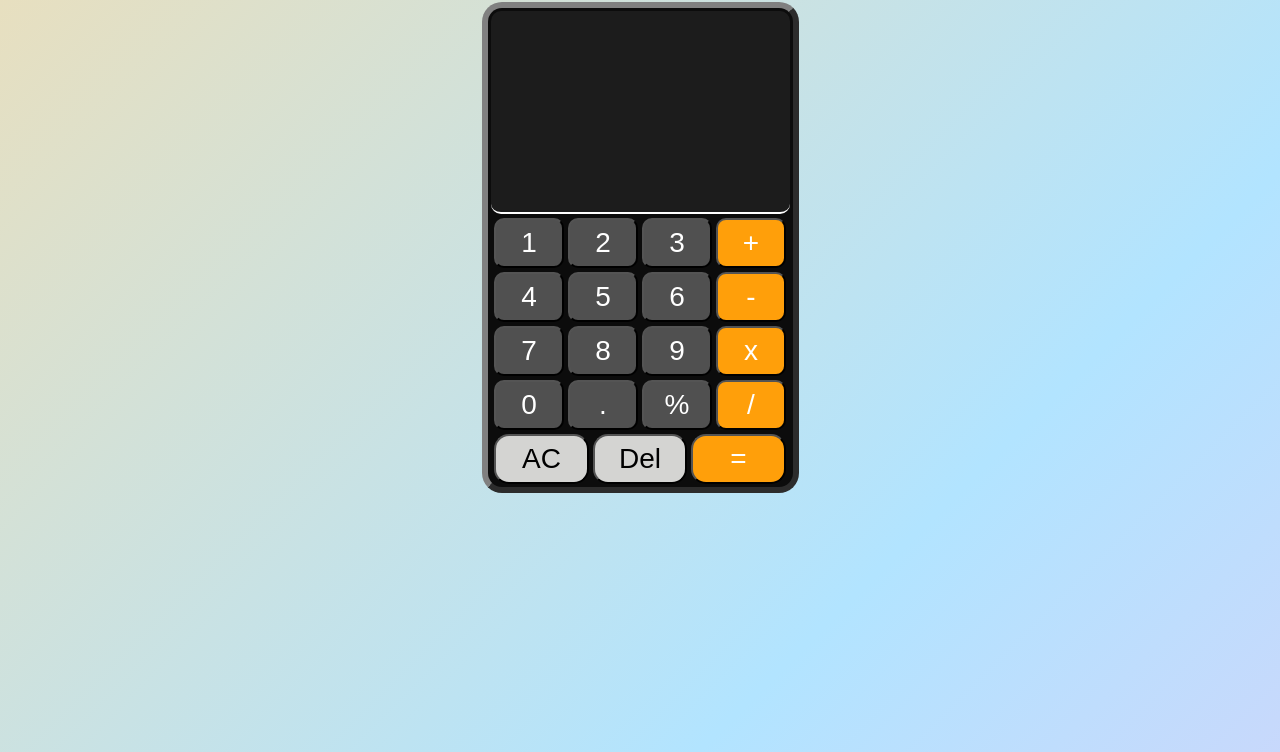
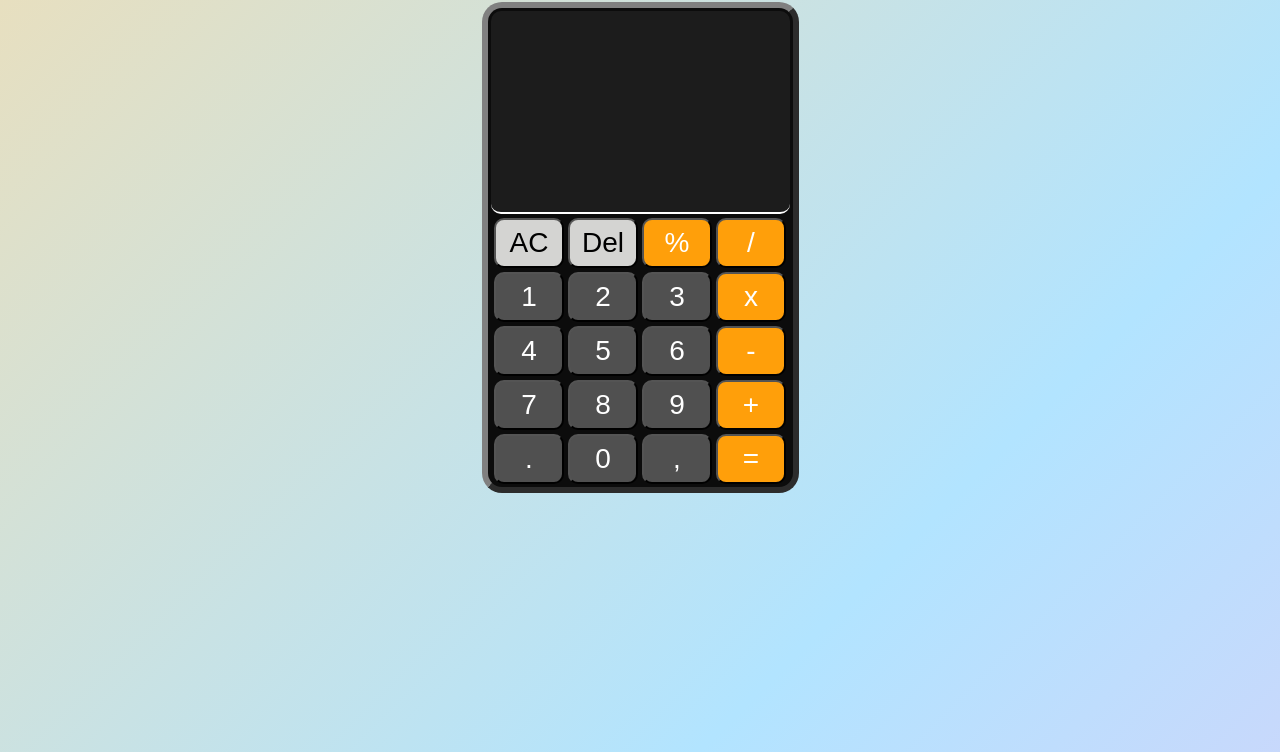
Before and after one commit to YogeshNarola01/calculator, a plain HTML site: page index.html in a window 1280 px wide. Shown: the part 64-816 px from the top of the page. Drawn offline with Linux system fonts and the light colour scheme.

Commit message:
calculator

```diff
--- a/index.html
+++ b/index.html
@@ -27,6 +27,33 @@
                 <tr>
                     <td style="height: 50px; border: none;" align="center">
                         <button
+                            style="width: 70px; height: 50px; font-size: 28px; background-color: #d4d4d2; border-radius: 10PX;"
+                            onclick="calc.ans.value ='' " type="button">AC</button>
+                        <button
+                            style="width: 70px; height: 50px; font-size: 28px; background-color: #d4d4d2; border-radius: 10PX;"
+                            onclick="calc.ans.value = calc.ans.value.slice(0,calc.ans.value.length-1)"
+                            type="button">Del</button>
+                        <button
+                            style="width: 70px; height: 50px; font-size: 28px;  background-color: #ff9f0a; color: #ffff; border-radius: 10PX;"
+                            onclick="calc.ans.value+='%'" type="button">%</button>
+                        <!-- <button
+                            style="width: 70px; height: 50px; font-size: 28px; background-color: #505050; color: #ffff; border-radius: 10PX;"
+                            onclick="calc.ans.value+='1'" type="button">1</button>
+                        <button
+                            style="width: 70px; height: 50px; font-size: 28px; background-color: #505050; color: #ffff; border-radius: 10PX;"
+                            onclick="calc.ans.value+='2'" type="button">2</button>
+                        <button
+                            style="width: 70px; height: 50px; font-size: 28px; background-color: #505050; color: #ffff; border-radius: 10PX;"
+                            onclick="calc.ans.value+='3'" type="button">3</button> -->
+                        <button
+                            style="width: 70px; height: 50px; font-size: 28px; background-color: #ff9f0a; color: #ffff; border-radius: 10PX;"
+                            onclick="calc.ans.value+='/'" type="button">/</button>
+
+                    </td>
+                </tr>
+                <tr>
+                    <td style="height: 50px; border: none;" align="center">
+                        <button
                             style="width: 70px; height: 50px; font-size: 28px; background-color: #505050; color: #ffff; border-radius: 10PX;"
                             onclick="calc.ans.value+='1'" type="button">1</button>
                         <button
@@ -37,7 +64,8 @@
                             onclick="calc.ans.value+='3'" type="button">3</button>
                         <button
                             style="width: 70px; height: 50px; font-size: 28px; background-color: #ff9f0a; color: #ffff; border-radius: 10PX;"
-                            onclick="calc.ans.value+='+'" type="button">+</button>
+                            onclick="calc.ans.value+='*'" type="button">x</button>
+
                     </td>
                 </tr>
                 <tr>
@@ -69,36 +97,22 @@
                             onclick="calc.ans.value+='8'" type="button">9</button>
                         <button
                             style="width: 70px; height: 50px; font-size: 28px; background-color: #ff9f0a; color: #ffff; border-radius: 10PX;"
-                            onclick="calc.ans.value+='*'" type="button">x</button>
+                            onclick="calc.ans.value+='+'" type="button">+</button>
                     </td>
                 </tr>
                 <tr>
                     <td style="height: 50px; border: none;" align="center">
                         <button
                             style="width: 70px; height: 50px; font-size: 28px; background-color: #505050; color: #ffff; border-radius: 10PX;"
-                            onclick="calc.ans.value+='0'" type="button">0</button>
-                        <button
-                            style="width: 70px; height: 50px; font-size: 28px; background-color: #505050; color: #ffff; border-radius: 10PX;"
                             onclick="calc.ans.value+='.'" type="button">.</button>
                         <button
                             style="width: 70px; height: 50px; font-size: 28px; background-color: #505050; color: #ffff; border-radius: 10PX;"
-                            onclick="calc.ans.value+='%'" type="button">%</button>
+                            onclick="calc.ans.value+='0'" type="button">0</button>
+                        <button
+                            style="width: 70px; height: 50px; font-size: 28px; background-color: #505050; color: #ffff; border-radius: 10PX;;"
+                            onclick="calc.ans.value+=','" type="button">,</button>
                         <button
                             style="width: 70px; height: 50px; font-size: 28px; background-color: #ff9f0a; color: #ffff; border-radius: 10PX;"
-                            onclick="calc.ans.value+='/'" type="button">/</button>
-                    </td>
-                </tr>
-                <tr>
-                    <td style="height: 50px; border: none;" align="center">
-                        <button
-                            style="width: 95px; height: 50px; font-size: 28px; background-color: #d4d4d2; border-radius: 15PX;"
-                            onclick="calc.ans.value ='' " type="button">AC</button>
-                        <button
-                            style="width: 94px; height: 50px; font-size: 28px; background-color: #d4d4d2; border-radius: 15PX;"
-                            onclick="calc.ans.value = calc.ans.value.slice(0,calc.ans.value.length-1)"
-                            type="button">Del</button>
-                        <button
-                            style="width: 95px; height: 50px; font-size: 28px; background-color: #ff9f0a; color: #ffff; border-radius: 15PX;"
                             onclick="calc.ans.value = eval(calc.ans.value)" type="button"> = </button>
                     </td>
                 </tr>
```
